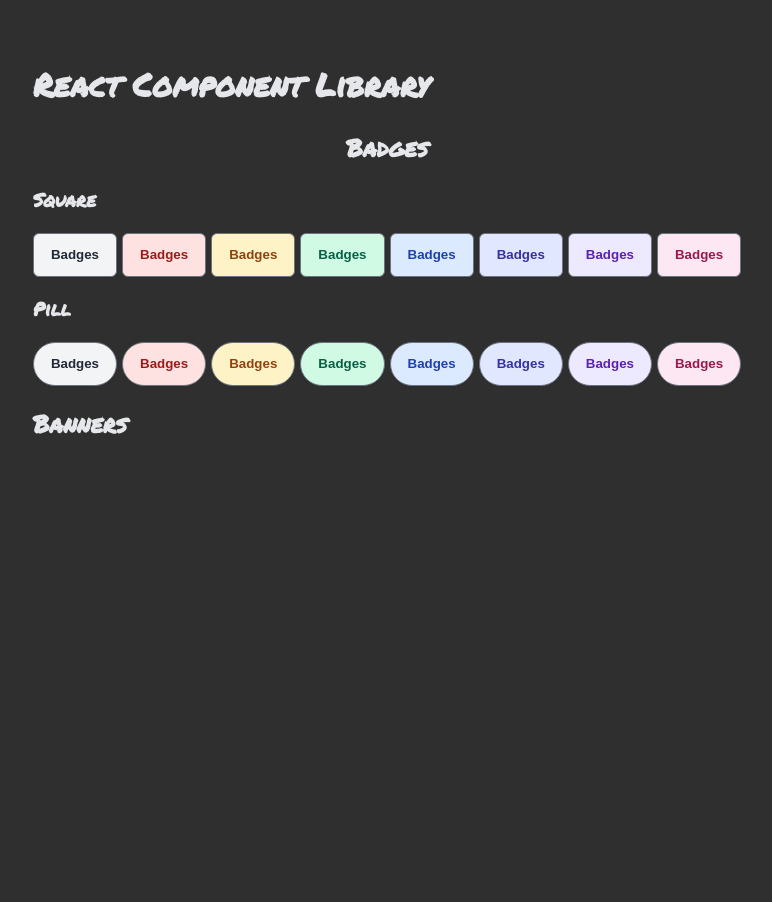
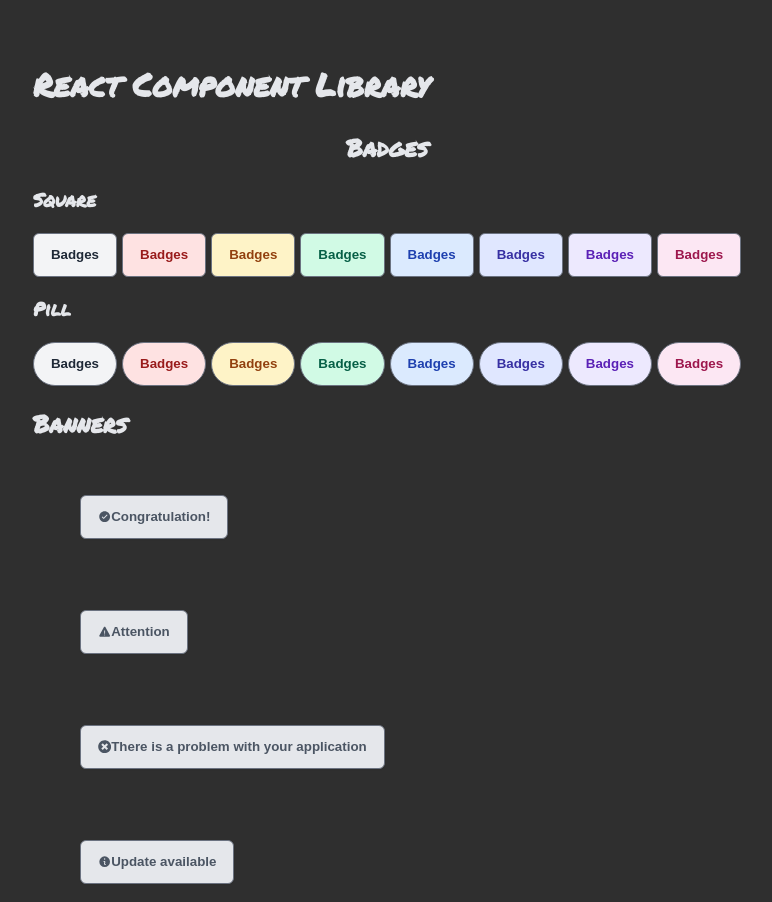
Before and after one commit to emirisato1003/react-component-library, a React (Vite) app: page / in a window 1280 px wide. Shown: the whole page, without its empty margins (253-1025 px from the left). Before the commit the page ends 840 px from the top, so only its background shows below. Built offline with nearby package versions, Linux system fonts and the light colour scheme; the HTML template or start-up script is replaced by a standard one.

Commit message:
add icon in the bannerData.jsx

```diff
--- a/src/App.jsx
+++ b/src/App.jsx
@@ -34,18 +34,16 @@ function App() {
       </section>
       <h2>Banners</h2>
       <section className="banners">
-        {/* <div className="multi-line">
-          <h3>multi line</h3>
+        {/* <h3>multi line</h3> */}
         {
           bannerData.map(data => data.text &&
             <Banner status={data.status}>
-                <Banner.Title>{data.title}</Banner.Title>
-                <Banner.Text>{data.text}</Banner.Text>
+              <Banner.Title>{data.icon}{data.title}</Banner.Title>
+              <Banner.Dropdown>{data.text}</Banner.Dropdown>
             </Banner>
           )
         }
-        </div>
-        <div className="single-line">
+        {/* <div className="single-line">
           <h3>single line</h3>
           {bannerData.map(data => !data.text &&
             <Banner status={data.status}>
--- a/src/assets/components/Banner/BannerDropdown.jsx
+++ b/src/assets/components/Banner/BannerDropdown.jsx
@@ -1,8 +1,12 @@
+import { useContext } from "react";
+import { BannerContext } from "./Banner";
 
 export default function BannerDropdown({ children }) {
+    const { open } = useContext(BannerContext);
+    console.log(open);
     return (
         <>
-        <p>{children}</p>
+            {open && <p>{children}</p>}
         </>
     );
 }
--- a/src/assets/components/Banner/BannerTitle.jsx
+++ b/src/assets/components/Banner/BannerTitle.jsx
@@ -5,6 +5,6 @@ import { BannerContext } from "./Banner";
 export default function BannerTitle({ children }) {
     const { toggleOpen } = useContext(BannerContext)
     return (
-        <Button>{children}</Button>
+        <Button onClick={toggleOpen}>{children}</Button>
     );
 }
--- a/src/assets/components/Banner/bannerData.jsx
+++ b/src/assets/components/Banner/bannerData.jsx
@@ -1,5 +1,7 @@
 import { IoIosCheckmarkCircle } from "react-icons/io";
-
+import { IoIosWarning } from "react-icons/io";
+import { FaTimesCircle } from "react-icons/fa";
+import { HiMiniInformationCircle } from "react-icons/hi2";
 
 export const bannerData = [{
     'title': 'Congratulation!',
@@ -11,18 +13,18 @@ export const bannerData = [{
     'title': 'Attention',
     'status': 'warning',
     'text': 'Lorem ipsum dolor sit amet consectetur adipisicing elit. Ipsam, corrupti?',
-    'icon': <IoIosCheckmarkCircle />
+    'icon': <IoIosWarning />
 },
 {
     'title': 'There is a problem with your application',
     'status': 'error',
     'text': 'Lorem ipsum dolor sit amet consectetur adipisicing elit. Ipsam, corrupti?',
-    'icon': <IoIosCheckmarkCircle />
+    'icon': <FaTimesCircle />
 },
 {
     'title': 'Update available',
     'status': 'neutral',
     'text': 'Lorem ipsum dolor sit amet consectetur adipisicing elit. Ipsam, corrupti?',
-    'icon': <IoIosCheckmarkCircle />
+    'icon': <HiMiniInformationCircle />
 },
 ];
```
Lines whose indentation alone changed are shown as unchanged.
